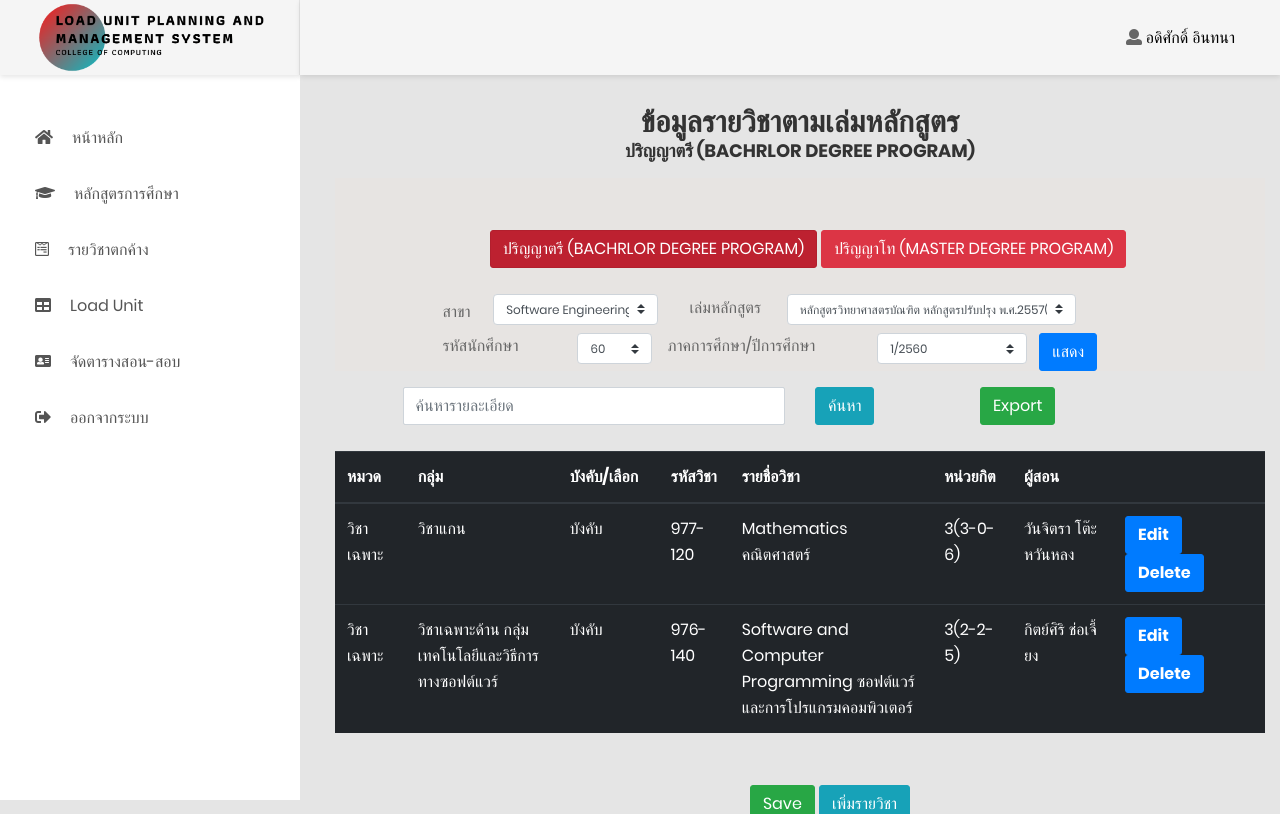
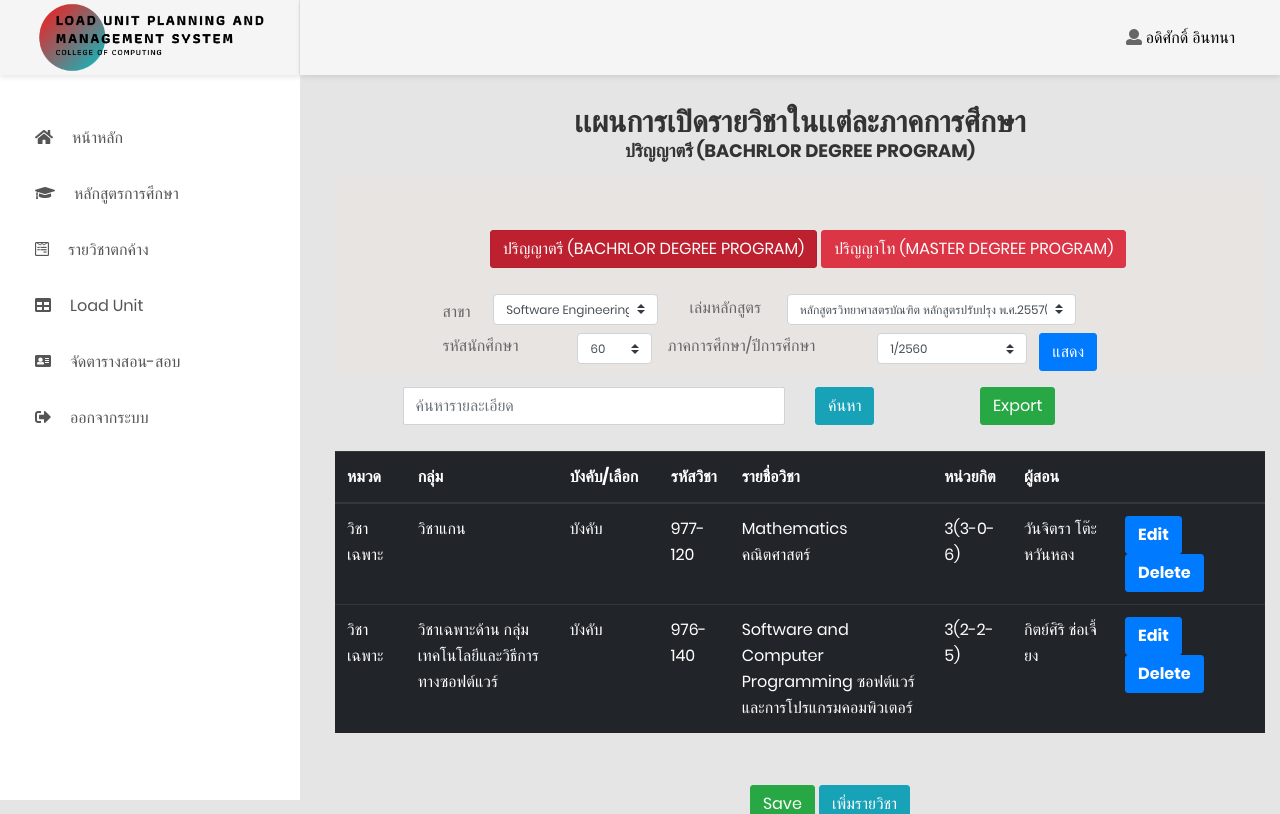
Before and after one commit to meipraewrung/LoadUnit, a PHP site: page /openCourse.php in a window 1280 px wide. Shown: the top 814 px of the page. Run offline with PHP 8.4, Linux system fonts and the light colour scheme; a user stored in the database is signed in.

Commit message:
Edit header Page

```diff
--- a/openCourse.php
+++ b/openCourse.php
@@ -209,7 +209,7 @@
           <!-- header Page  -->
           <div class="form-group fromTE-form">
             <center>
-              <h1>ข้อมูลรายวิชาตามเล่มหลักสูตร</h1>
+              <h1>เเผนการเปิดรายวิชาในเเต่ละภาคการศึกษา</h1>
               <h4>ปริญญาตรี (BACHRLOR DEGREE PROGRAM)</h4>
             </center>
           </div>
--- a/openCourseMDP.php
+++ b/openCourseMDP.php
@@ -209,7 +209,7 @@
           <!-- header Page  -->
           <div class="form-group fromTE-form">
             <center>
-              <h1>ข้อมูลรายวิชาตามเล่มหลักสูตร</h1>
+              <h1>เเผนการเปิดรายวิชาในเเต่ละภาคการศึกษา</h1>
               <h4>ปริญญาโท (MASTER DEGREE PROGRAM)</h4>
             </center>
           </div>
```
